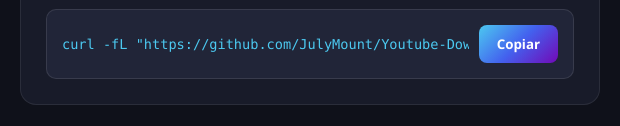
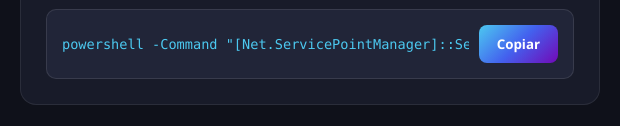
Before and after one commit to JulyMount/Youtube-Downloader, an Electron app: page docs/index.html in a window 620 px wide. Shown: the part 310-436 px from the top of the page. Drawn offline with Linux system fonts and the light colour scheme.

Commit message:
docs: restaurar comando do powershell com suporte a TLS 1.2

```diff
--- a/docs/index.html
+++ b/docs/index.html
@@ -50,7 +50,7 @@
       <h2>🚀 Instalação Rápida via CMD / PowerShell</h2>
       <p style="color: var(--text-sub); font-size: 0.9rem; margin-bottom: 12px;">Abra o Prompt de Comando (CMD) e cole o comando abaixo para instalar em segundos:</p>
       <div class="cmd-box">
-        <code class="cmd-code" id="cmd-text">curl -fL "https://github.com/JulyMount/Youtube-Downloader/releases/latest/download/YouTube-Downloader-Setup.exe" -o "%TEMP%\yt-setup.exe" && "%TEMP%\yt-setup.exe"</code>
+        <code class="cmd-code" id="cmd-text">powershell -Command "[Net.ServicePointManager]::SecurityProtocol = [Net.SecurityProtocolType]::Tls12; Invoke-WebRequest -Uri 'https://github.com/JulyMount/Youtube-Downloader/releases/latest/download/YouTube-Downloader-Setup.exe' -OutFile '%TEMP%\yt-setup.exe'" && "%TEMP%\yt-setup.exe"</code>
         <button class="btn-copy" id="btn-copy">Copiar</button>
       </div>
     </div>
```
Also changed, not shown: README.md.
